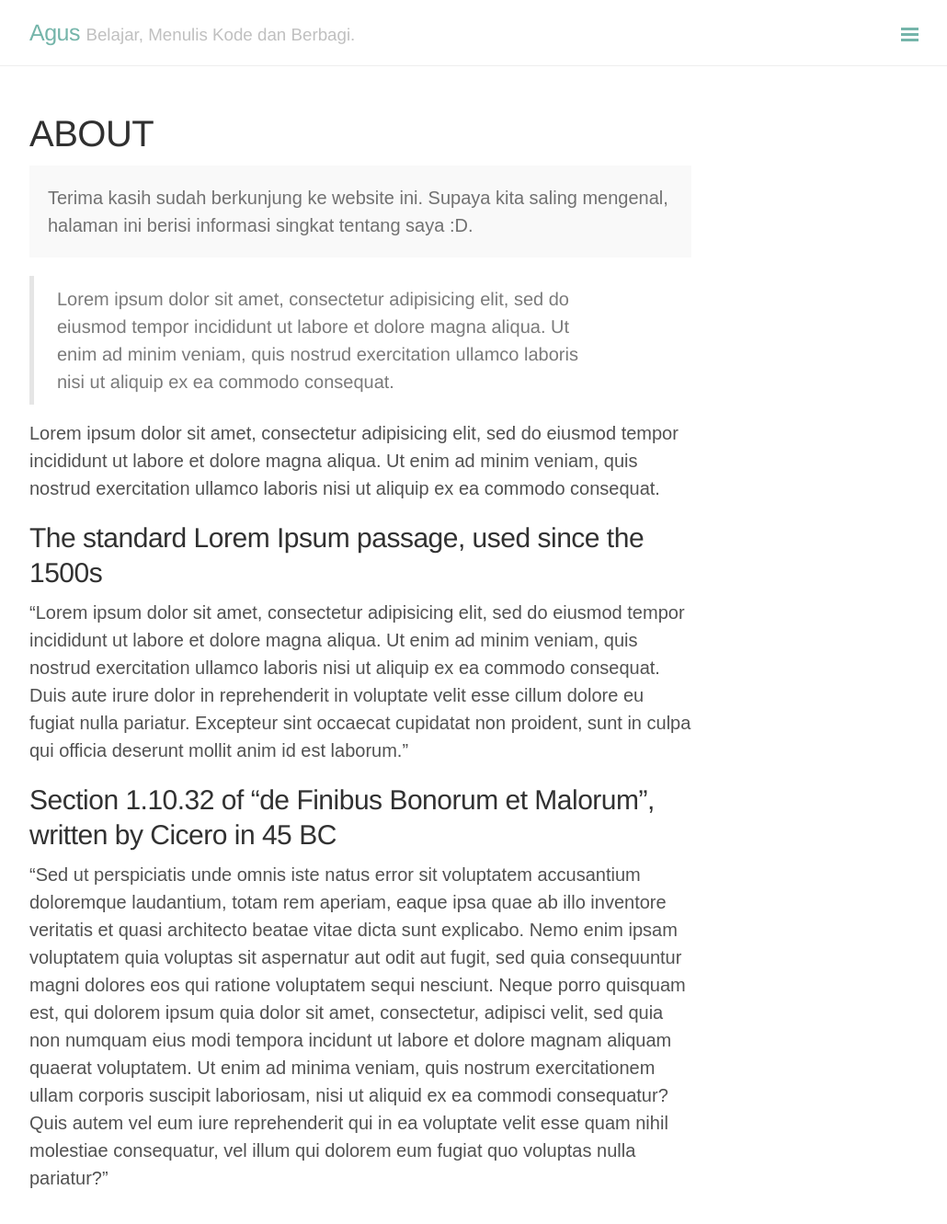
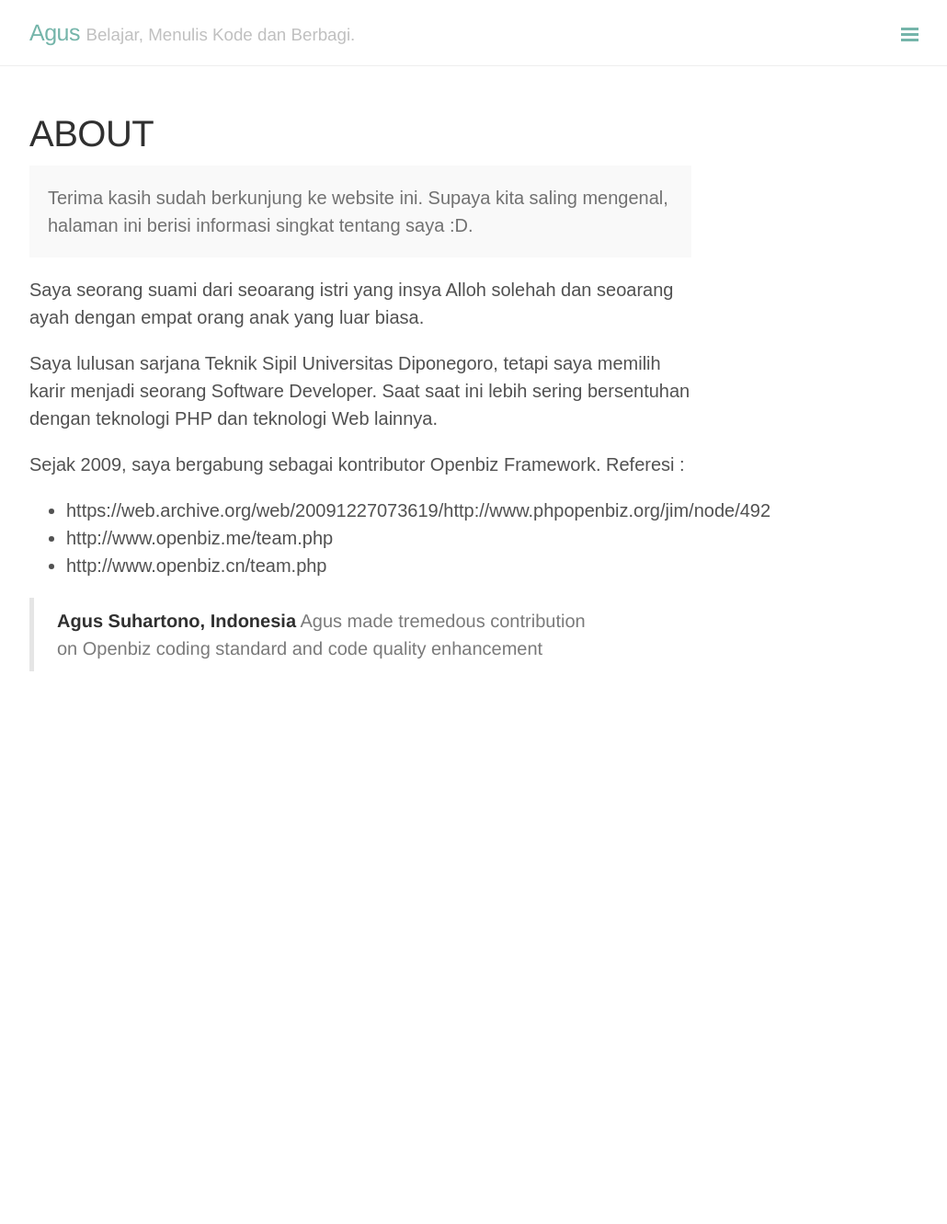
Before and after one commit to agussuhartono/id, a Jekyll site: the page built from about.md, in a window 1280 px wide and 1376 px high. Shown: the top 1331 px of the window at 92% size, without its empty margins (248-1278 px from the left). Built offline with Jekyll 4.4.1, drawn with Linux system fonts in a browser that asks for light colours; comment, search, counter and statistics services are not loaded.

Commit message:
update about

```diff
--- a/about.md
+++ b/about.md
@@ -8,20 +8,19 @@ Terima kasih sudah berkunjung ke website ini.
 Supaya kita saling mengenal, halaman ini berisi informasi singkat tentang saya :D.
 </p>
 
+Saya seorang suami dari seoarang istri yang insya Alloh solehah dan seoarang ayah dengan empat orang anak yang luar biasa.
 
+Saya lulusan sarjana Teknik Sipil Universitas Diponegoro, tetapi saya memilih karir menjadi seorang Software Developer.
+Saat saat ini lebih sering bersentuhan dengan teknologi PHP dan teknologi Web lainnya.
+
+Sejak 2009, saya bergabung sebagai kontributor Openbiz Framework.
+Referesi :
+* https://web.archive.org/web/20091227073619/http://www.phpopenbiz.org/jim/node/492
+* http://www.openbiz.me/team.php
+* http://www.openbiz.cn/team.php
 
 
 <blockquote>
-Lorem ipsum dolor sit amet, consectetur adipisicing elit, sed do eiusmod tempor incididunt ut labore et dolore magna aliqua. Ut enim ad minim veniam, quis nostrud exercitation ullamco laboris nisi ut aliquip ex ea commodo consequat.
+<strong>Agus Suhartono, Indonesia</strong>
+Agus made tremedous contribution on Openbiz coding standard and code quality enhancement
 </blockquote>
-
-Lorem ipsum dolor sit amet, consectetur adipisicing elit, sed do eiusmod tempor incididunt ut labore et dolore magna aliqua. Ut enim ad minim veniam, quis nostrud exercitation ullamco laboris nisi ut aliquip ex ea commodo consequat.
-
-## The standard Lorem Ipsum passage, used since the 1500s
-
-"Lorem ipsum dolor sit amet, consectetur adipisicing elit, sed do eiusmod tempor incididunt ut labore et dolore magna aliqua. Ut enim ad minim veniam, quis nostrud exercitation ullamco laboris nisi ut aliquip ex ea commodo consequat. Duis aute irure dolor in reprehenderit in voluptate velit esse cillum dolore eu fugiat nulla pariatur. Excepteur sint occaecat cupidatat non proident, sunt in culpa qui officia deserunt mollit anim id est laborum."
-
-## Section 1.10.32 of "de Finibus Bonorum et Malorum", written by Cicero in 45 BC
-
-
-"Sed ut perspiciatis unde omnis iste natus error sit voluptatem accusantium doloremque laudantium, totam rem aperiam, eaque ipsa quae ab illo inventore veritatis et quasi architecto beatae vitae dicta sunt explicabo. Nemo enim ipsam voluptatem quia voluptas sit aspernatur aut odit aut fugit, sed quia consequuntur magni dolores eos qui ratione voluptatem sequi nesciunt. Neque porro quisquam est, qui dolorem ipsum quia dolor sit amet, consectetur, adipisci velit, sed quia non numquam eius modi tempora incidunt ut labore et dolore magnam aliquam quaerat voluptatem. Ut enim ad minima veniam, quis nostrum exercitationem ullam corporis suscipit laboriosam, nisi ut aliquid ex ea commodi consequatur? Quis autem vel eum iure reprehenderit qui in ea voluptate velit esse quam nihil molestiae consequatur, vel illum qui dolorem eum fugiat quo voluptas nulla pariatur?"
```
